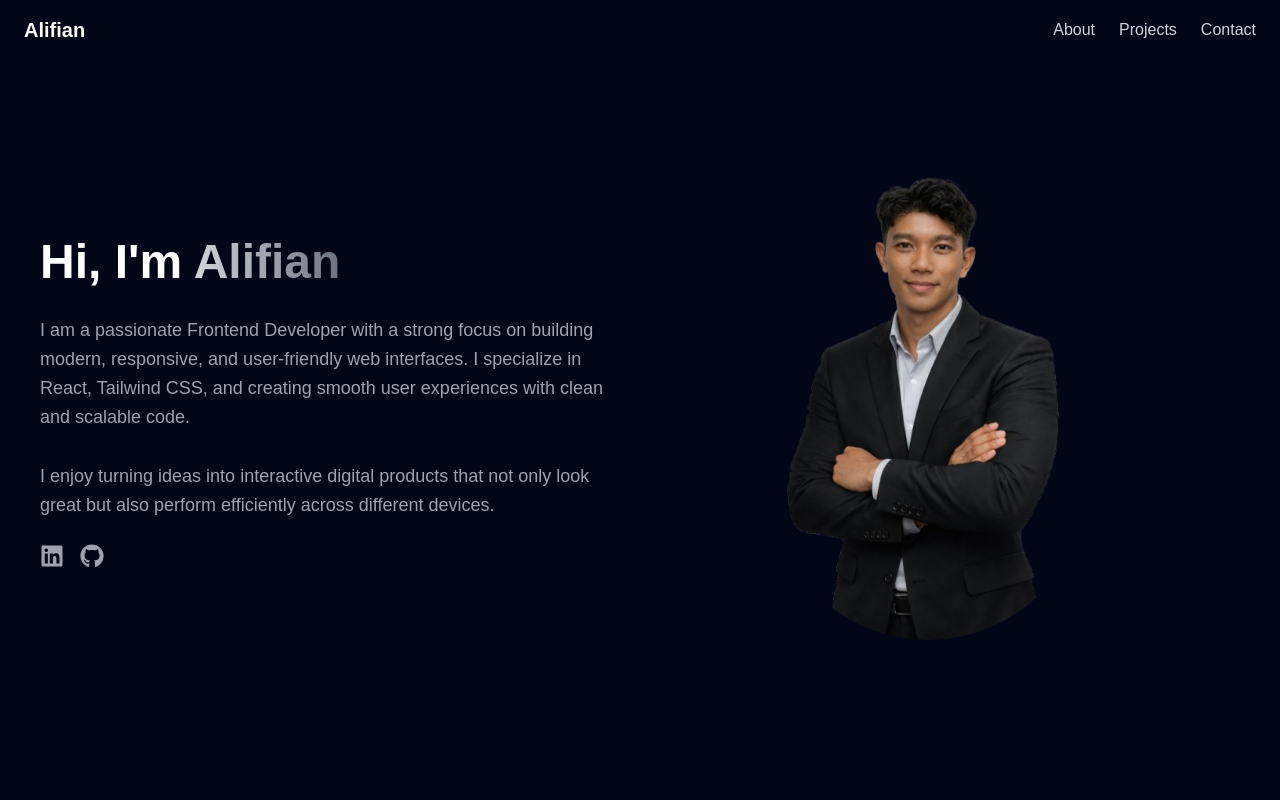
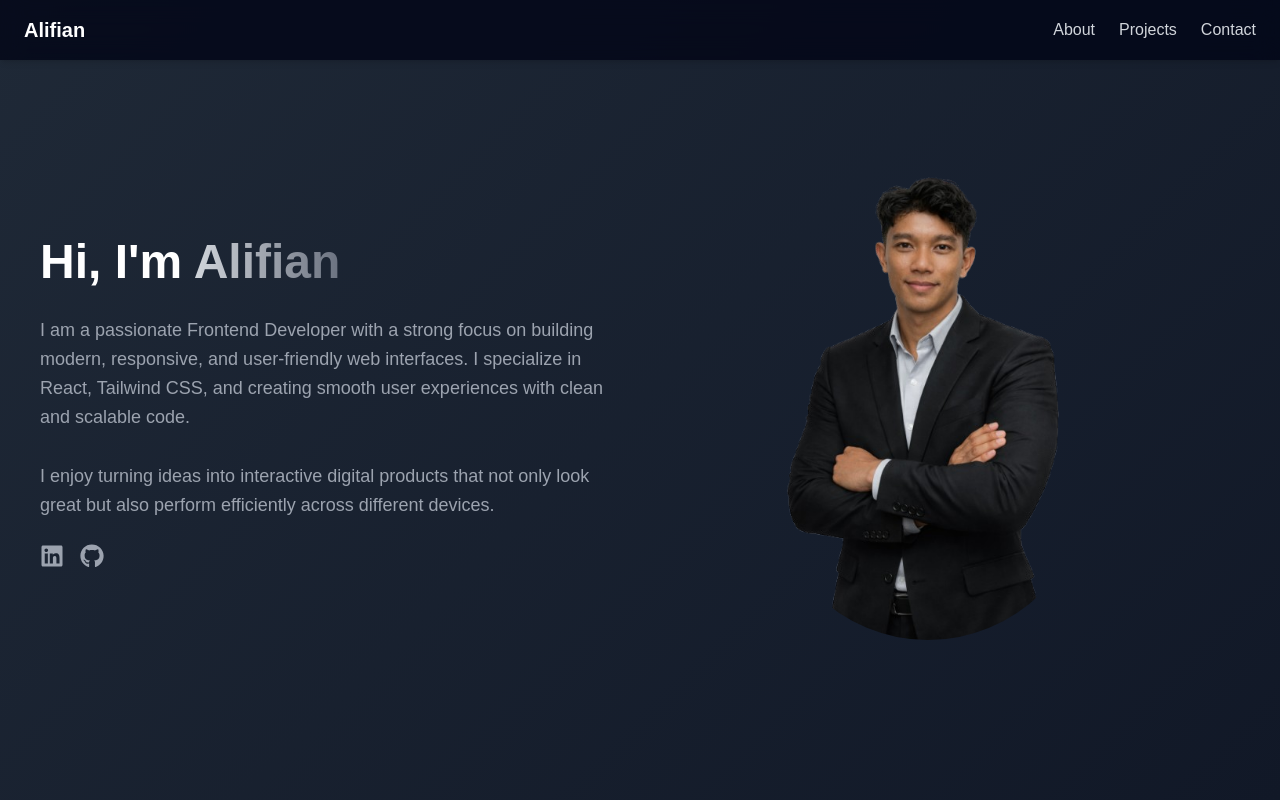
Before and after one commit to Alian95-creator/portfolio-alifian, a React (Vite) app: page / in a window 1280 px wide. Shown: the top 800 px of the page. Built offline with nearby package versions, Linux system fonts and the light colour scheme.

Commit message:
feat: update About section background to match project section

```diff
--- a/src/components/About.jsx
+++ b/src/components/About.jsx
@@ -9,7 +9,12 @@
   return (
     <section
       id="about"
-      className="min-h-screen flex flex-col md:flex-row items-center justify-between px-10 relative overflow-hidden bg-[#020617]"
+      className="min-h-screen flex flex-col md:flex-row items-center justify-between px-10 relative overflow-hidden"
+      style={{
+        background: "linear-gradient(135deg, #1f2937 0%, #111827 100%)",
+        backgroundSize: "cover",
+        backgroundPosition: "center"
+      }}
     >
       {/* LEFT TEXT */}
       <motion.div
```
